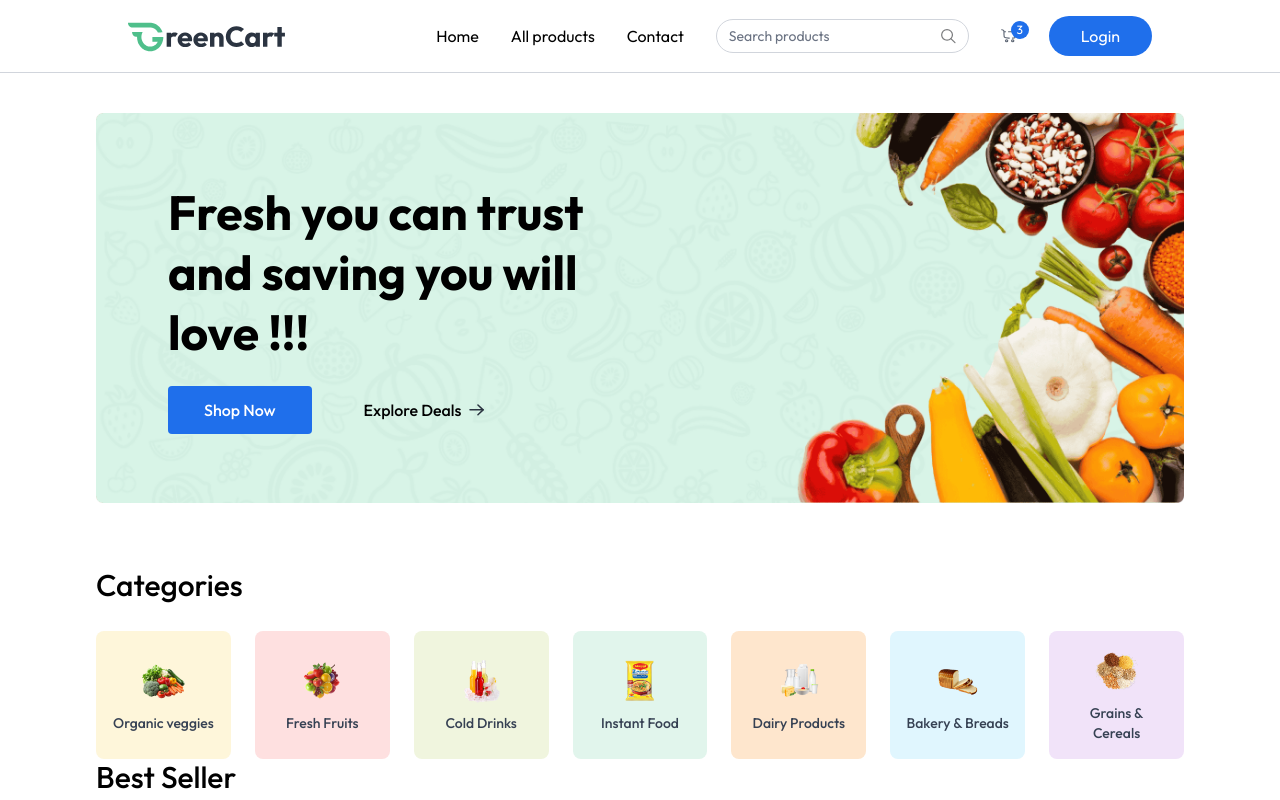
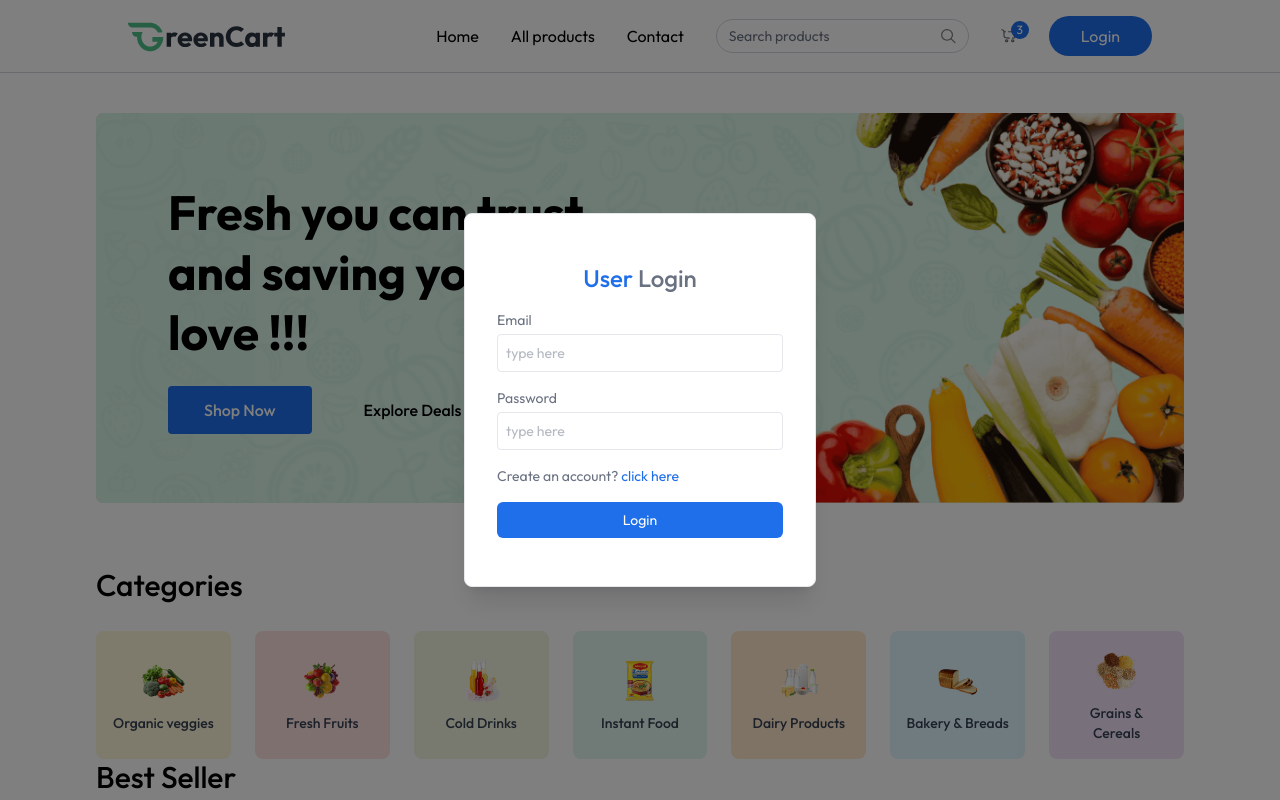
Before and after one commit to amanthasandun/smart-shop-frontend, a React (Vite) app: page / in a window 1280 px wide. Both pictures are taken after a click on the button "Login". Shown: the top 800 px of the page. Built offline with nearby package versions, Linux system fonts and the light colour scheme.

Commit message:
create the login form and plug into the home page 🔥🔥🔥

```diff
--- a/src/App.jsx
+++ b/src/App.jsx
@@ -4,14 +4,18 @@
 import Home from './pages/Home'
 import { Toaster } from 'react-hot-toast'
 import Footer from './components/Footer.jsx'
+import { useAppContext } from './context/AppContext.jsx'
+import Login from './components/Login.jsx'
 
 const App = () => {
 
   const isSellerPath = useLocation().pathname.includes("seller")
+  const {showUserLogin} = useAppContext()
 
   return (
     <div>
       {isSellerPath ?null : <Navbar/>}
+      {showUserLogin ? <Login/> : null}
       <Toaster/>
       <div className={`$isSellerPath ? "" : 'px-6 md:px-16 lg:px-24 xl:px-32'`}>
         <Routes>
--- /dev/null
+++ b/src/components/Login.jsx
@@ -0,0 +1,59 @@
+import React from "react";
+import { useAppContext} from "../context/AppContext";
+
+const Login = () => {
+    const [state, setState] = React.useState("login");
+    const [name, setName] = React.useState("");
+    const [email, setEmail] = React.useState("");
+    const [password, setPassword] = React.useState("");
+
+    const {setShowUserLogin , setUser} = useAppContext()
+
+    const onSubmitHandler = async (event) => {
+        event.preventDefault();  // prevent the deafult action of the form
+
+        setUser({ // I think this is an tempory data , if user enter any thing to form but the website work with this data
+            email : "test@greatStack.dev" ,
+            name : "GreatStack" ,
+        })
+        setShowUserLogin(false)
+    }
+
+    return (
+        <div onClick={()=>setShowUserLogin(false)} className="fixed top-0 bottom-0 left-0 right-0 z-30 flex items-center text-sm text-gray-600 bg-black/50">
+            <form onSubmit={onSubmitHandler} onClick={(e)=>e.stopPropagation()} className="flex flex-col gap-4 m-auto items-start p-8 py-12 w-80 sm:w-[352px] text-gray-500 rounded-lg shadow-xl border border-gray-200 bg-white">
+                <p className="text-2xl font-medium m-auto">
+                    <span className="text-primary">User</span> {state === "login" ? "Login" : "Sign Up"}
+                </p>
+                {state === "register" && (
+                    <div className="w-full">
+                        <p>Name</p>
+                        <input onChange={(e) => setName(e.target.value)} value={name} placeholder="type here" className="border border-gray-200 rounded w-full p-2 mt-1 outline-primary" type="text" required />
+                    </div>
+                )}
+                <div className="w-full ">
+                    <p>Email</p>
+                    <input onChange={(e) => setEmail(e.target.value)} value={email} placeholder="type here" className="border border-gray-200 rounded w-full p-2 mt-1 outline-primary" type="email" required />
+                </div>
+                <div className="w-full ">
+                    <p>Password</p>
+                    <input onChange={(e) => setPassword(e.target.value)} value={password} placeholder="type here" className="border border-gray-200 rounded w-full p-2 mt-1 outline-primary" type="password" required />
+                </div>
+                {state === "register" ? (
+                    <p>
+                        Already have account? <span onClick={() => setState("login")} className="text-primary cursor-pointer">click here</span>
+                    </p>
+                ) : (
+                    <p>
+                        Create an account? <span onClick={() => setState("register")} className="text-primary cursor-pointer">click here</span>
+                    </p>
+                )}
+                <button className="bg-primary hover:bg-primary-dull transition-all text-white w-full py-2 rounded-md cursor-pointer">
+                    {state === "register" ? "Create Account" : "Login"}
+                </button>
+            </form>
+        </div>
+    );
+};
+
+export default Login
```
